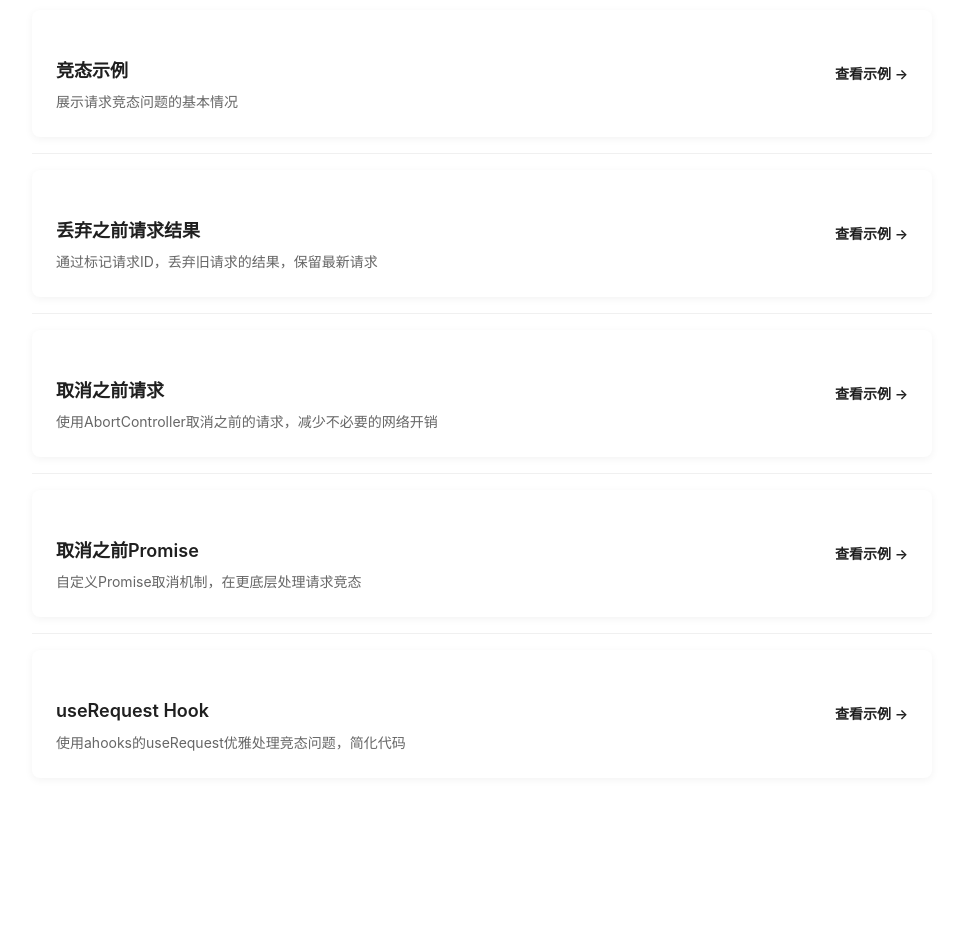
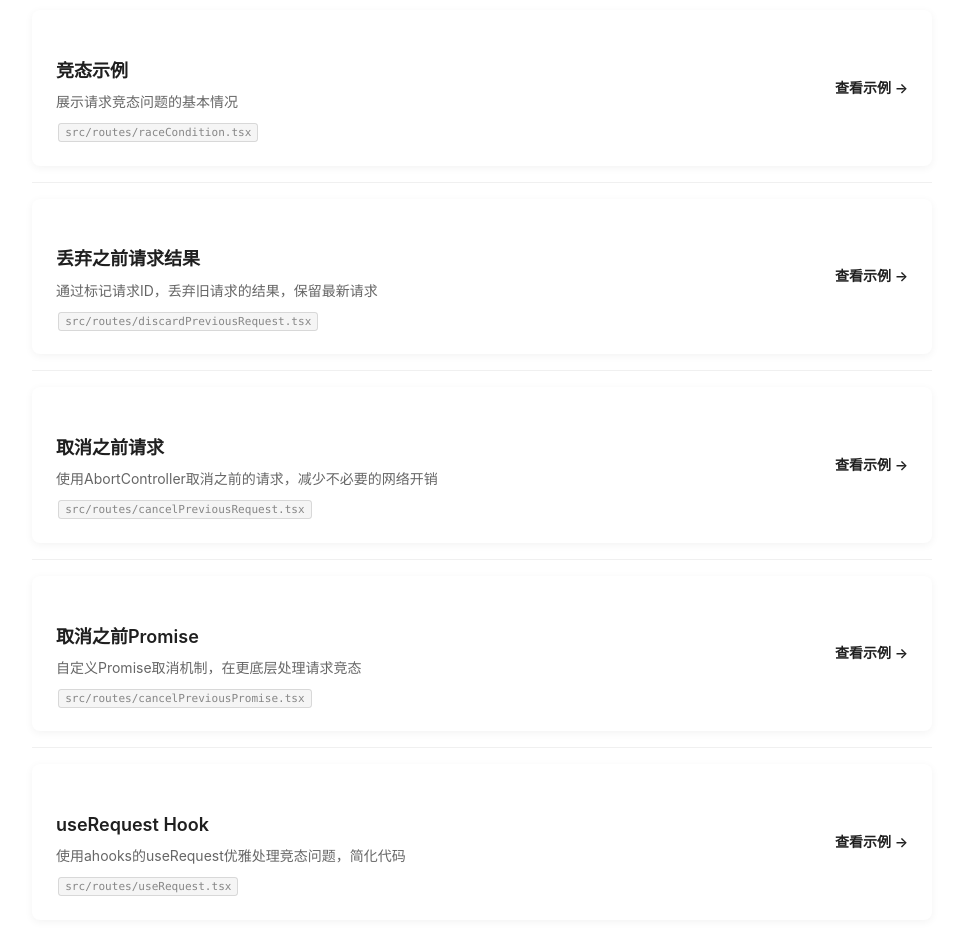
Before and after one commit to wangkaiwd/request-race-condition, a React (Vite) app: page / in a window 1280 px wide. Shown: the part 280-1214 px from the top of the page, without its empty margins (158-1121 px from the left). Before the commit the page ends 1122 px from the top, so only its background shows below. Built offline with nearby package versions, Linux system fonts and the light colour scheme.

Commit message:
feat: add source file path

```diff
--- a/src/routes/index.tsx
+++ b/src/routes/index.tsx
@@ -8,6 +8,7 @@ interface ExampleItem {
   title: string
   path: string
   description: string
+  filePath: string
 }
 
 const examples: ExampleItem[] = [
@@ -15,26 +16,31 @@ const examples: ExampleItem[] = [
     title: '竞态示例',
     path: '/raceCondition',
     description: '展示请求竞态问题的基本情况',
+    filePath: 'src/routes/raceCondition.tsx',
   },
   {
     title: '丢弃之前请求结果',
     path: '/discardPreviousRequest',
     description: '通过标记请求ID，丢弃旧请求的结果，保留最新请求',
+    filePath: 'src/routes/discardPreviousRequest.tsx',
   },
   {
     title: '取消之前请求',
     path: '/cancelPreviousRequest',
     description: '使用AbortController取消之前的请求，减少不必要的网络开销',
+    filePath: 'src/routes/cancelPreviousRequest.tsx',
   },
   {
     title: '取消之前Promise',
     path: '/cancelPreviousPromise',
     description: '自定义Promise取消机制，在更底层处理请求竞态',
+    filePath: 'src/routes/cancelPreviousPromise.tsx',
   },
   {
     title: 'useRequest Hook',
     path: '/useRequest',
     description: '使用ahooks的useRequest优雅处理竞态问题，简化代码',
+    filePath: 'src/routes/useRequest.tsx',
   },
 ]
 
@@ -89,6 +95,11 @@ const HomePage = () => {
                     <Paragraph style={{ color: '#666', margin: 0 }}>
                       {item.description}
                     </Paragraph>
+                    <Text type="secondary" style={{ fontSize: '13px', display: 'block', marginTop: '8px' }}>
+                      <code style={{ backgroundColor: '#f5f5f5', padding: '2px 6px', borderRadius: '3px' }}>
+                        {item.filePath}
+                      </code>
+                    </Text>
                   </div>
                   <Link
                     to={item.path}
```
